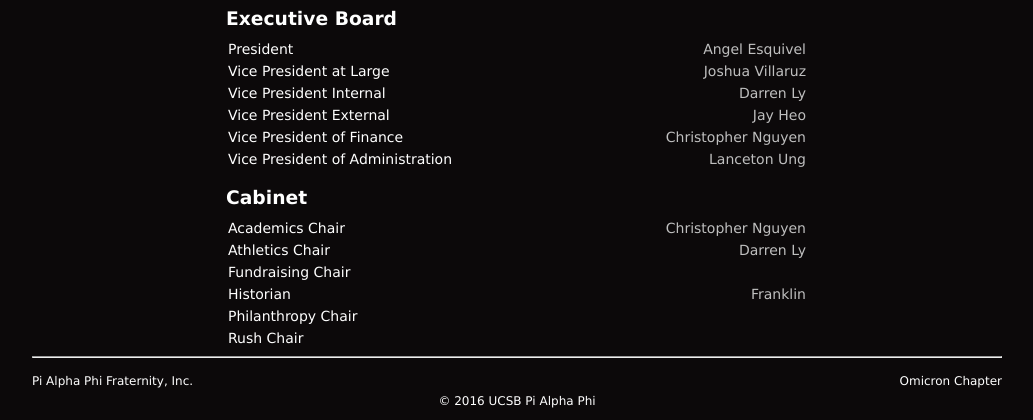
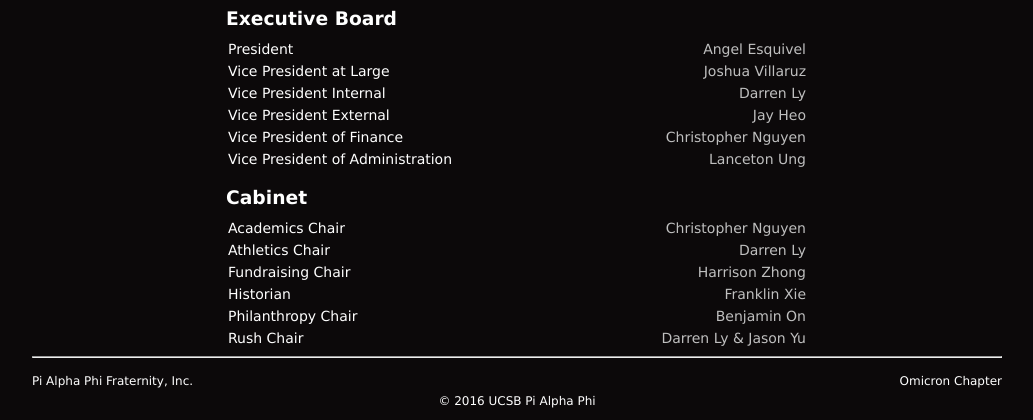
Before and after one commit to kjih/ucsbpialphaphi, a PHP site: page /officers in a window 1280 px wide. Shown: the part 393-813 px from the top of the page, without its empty margins (123-1156 px from the left). Run offline with PHP 8.4, Linux system fonts and the light colour scheme; some libraries are stand-ins or nearby versions.

Commit message:
add officers

```diff
--- a/public/css/styles.css
+++ b/public/css/styles.css
@@ -57,7 +57,7 @@
 }
 
 .td-long {
-    width: 60%;
+    width: 55%;
 }
 
 .td-right {
--- a/public/officers.php
+++ b/public/officers.php
@@ -99,19 +99,19 @@
                         </tr>
                         <tr>
                             <td class="td-long">Fundraising Chair</td>
-                            <td class="td-right"><span class="color-text"></span></td>
+                            <td class="td-right"><span class="color-text">Harrison Zhong</span></td>
                         </tr>
                         <tr>
                             <td class="td-long">Historian</td>
-                            <td class="td-right"><span class="color-text">Franklin</span></td>
+                            <td class="td-right"><span class="color-text">Franklin Xie</span></td>
                         </tr>
                         <tr>
                             <td class="td-long">Philanthropy Chair</td>
-                            <td class="td-right"><span class="color-text"></span></td>
+                            <td class="td-right"><span class="color-text">Benjamin On</span></td>
                         </tr>
                         <tr>
                             <td class="td-long">Rush Chair</td>
-                            <td class="td-right"><span class="color-text"></span></td>
+                            <td class="td-right"><span class="color-text">Darren Ly &amp; Jason Yu</span></td>
                         </tr>
                     </table>
                 </div>
```
